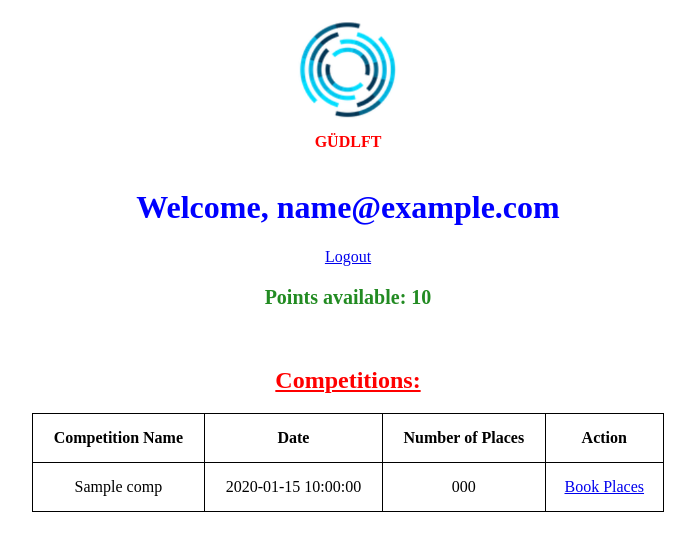
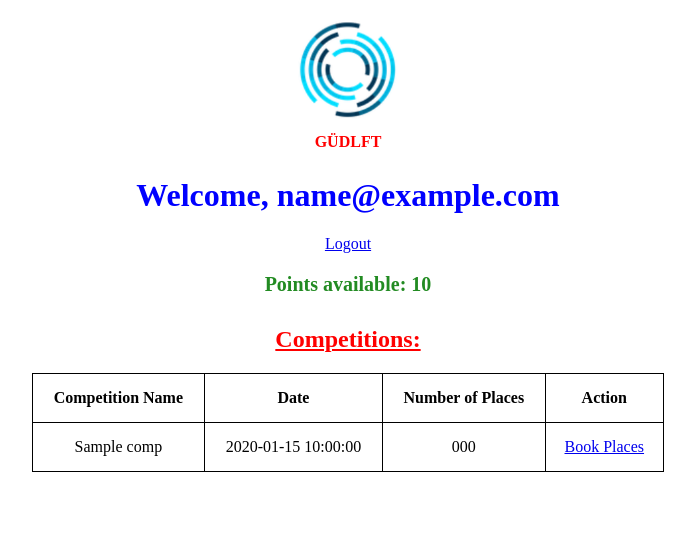
Before and after one commit to waleedos/2023_P11_Ameliorer-app-Web_Python-par-des-tests-et-du-d-bogage_GUDLFT, a Flask app: template templates/welcome.html in a window 1280 px wide. Shown: the top 551 px of the page, without its empty margins (292-987 px from the left). Run offline with Flask 3, Linux system fonts and the light colour scheme; the template is opened without the code that fills it: most values are stand-ins (such as "Sample title", 1, 10 or a date in 2020).

```diff
--- a/static/styles.css
+++ b/static/styles.css
@@ -2,16 +2,16 @@
 
 h1 {
     text-align: center;
-    margin-top: 3%;
+    margin-top: 2%;
     color: blue;
 }
 
 h2 {
     color: red;
-    padding-top: 20px;
+    padding-top: 10px;
     text-decoration: underline;
     text-align: center;
-    margin-top: 3%;
+    margin-top: 1%;
 }
 
 table {
--- /dev/null
+++ b/wsgi.py
@@ -0,0 +1,4 @@
+from server import app
+
+if __name__ == "__main__":
+    app.run()
```
Also changed, not shown: tests/fonctionnels/test_fonctionnel_full.py (+1 -7 lines), tests/unit/__init__.py (added), tests/unit/test_max_12_and_points_update.py (renamed from tests/test_max_12_and_points_update.py), tests/unit/test_mis-a-jour-total-points.py (renamed from tests/test_mis-a-jour-total-points.py), tests/unit/test_valid_and_invalid_email.py (renamed from tests/test_valid_and_invalid_email.py), tests/unit/test_valid_invalid_past_competitions.py (renamed from tests/test_valid_invalid_past_competitions.py), 1 other file.
